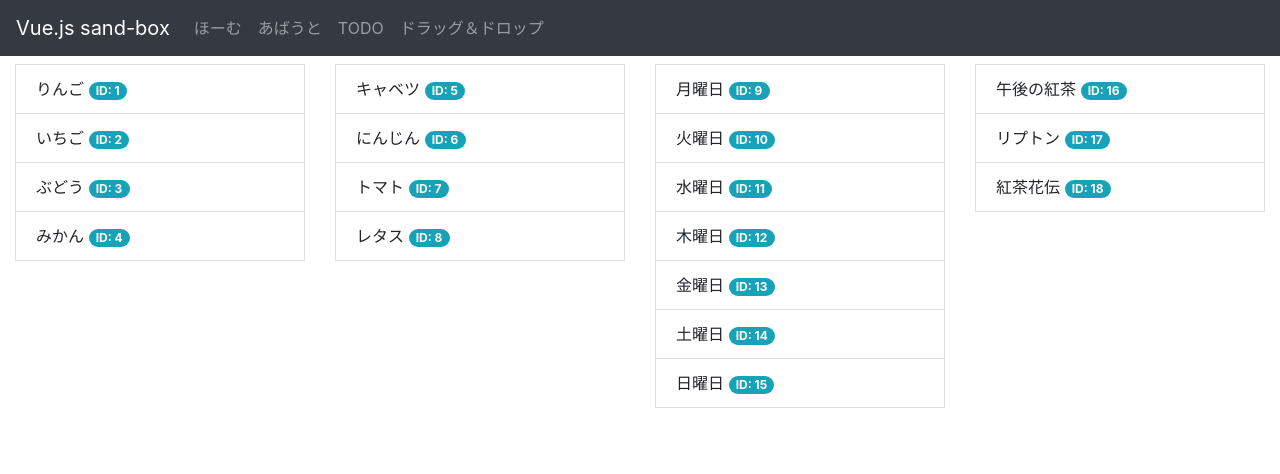
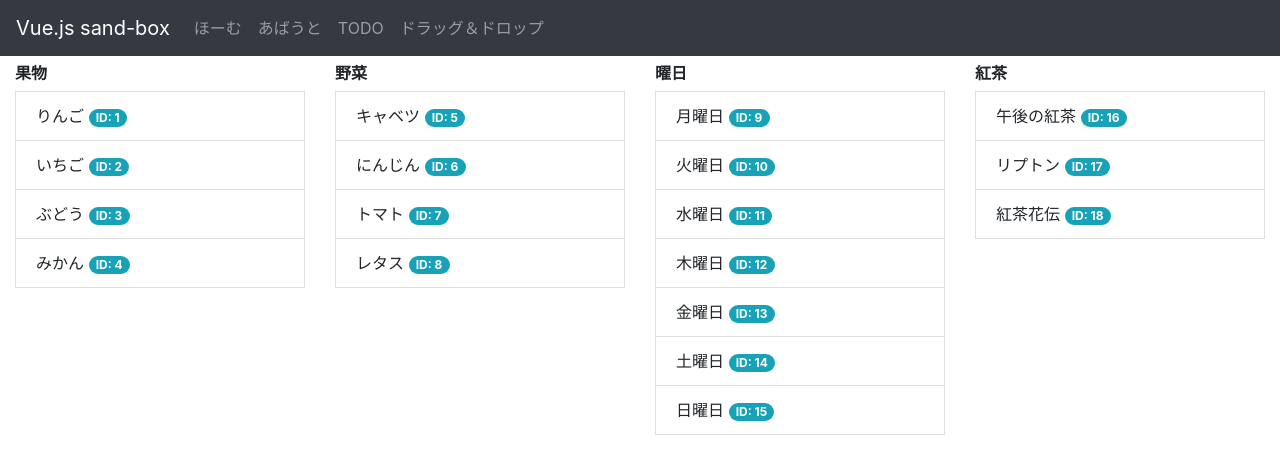
Before and after one commit to kyoruni/vue-sand-box, a Vue app: page /draggable in a window 1280 px wide. Shown: the top 474 px of the page. Built offline with nearby package versions, Linux system fonts and the light colour scheme.

Commit message:
:wrench: #2 リストの見出し追加

```diff
--- a/src/views/Draggable.vue
+++ b/src/views/Draggable.vue
@@ -1,8 +1,9 @@
 <template>
   <div class="draggable">
     <b-row class="mt-2">
-      <!-- フルーツ -->
+      <!-- 果物 -->
       <b-col cols="3">
+        <h6 class="font-weight-bold">果物</h6>
         <ul class="list-group">
           <draggable tag :options="{group:'foods'}">
             <li class="list-group-item" v-for="fruit in fruits" :key="fruit.no">
@@ -16,6 +17,7 @@
       </b-col>
       <!-- 野菜 -->
       <b-col cols="3">
+        <h6 class="font-weight-bold">野菜</h6>
         <ul class="list-group">
           <draggable tag :options="{group:'foods'}">
             <li class="list-group-item" v-for="vegetable in vegetables" :key="vegetable.no">
@@ -29,6 +31,7 @@
       </b-col>
       <!-- 曜日 -->
       <b-col cols="3">
+        <h6 class="font-weight-bold">曜日</h6>
         <ul class="list-group">
           <draggable tag>
             <li class="list-group-item" v-for="weekday in weekdays" :key="weekday.no">
@@ -42,6 +45,7 @@
       </b-col>
       <!-- 紅茶 -->
       <b-col cols="3">
+        <h6 class="font-weight-bold">紅茶</h6>
         <ul class="list-group">
           <draggable tag>
             <li class="list-group-item" v-for="tea in teas" :key="tea.no">
```
